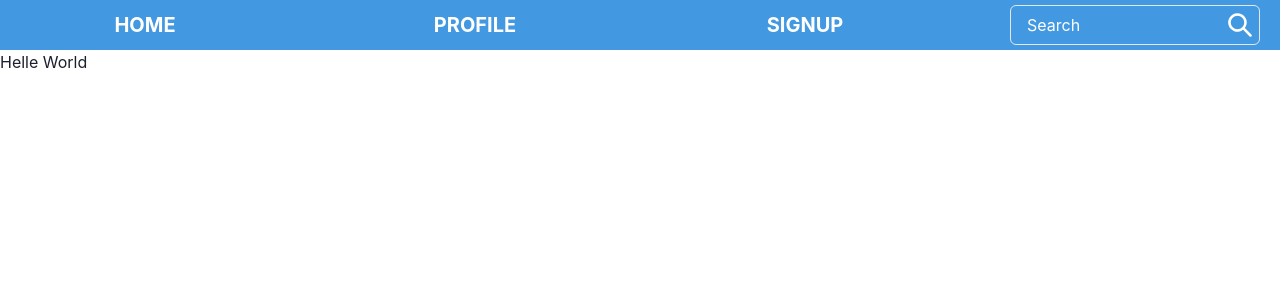
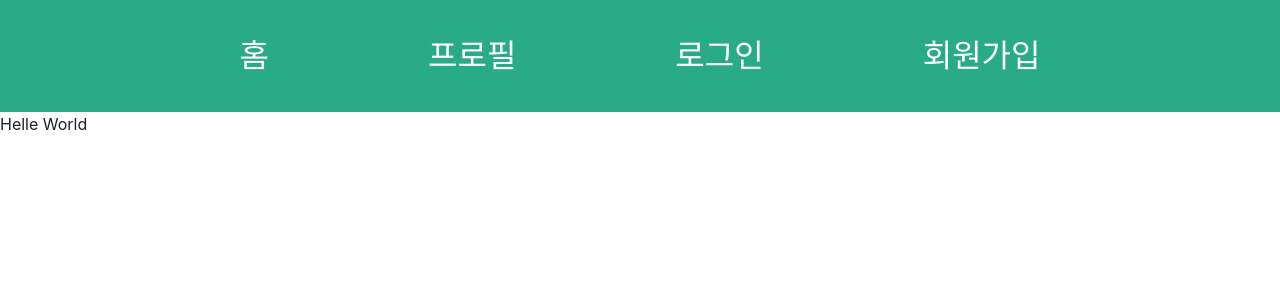
Before and after one commit to jjanmo/realtube, a Next.js app in the folder front/: page / in a window 1280 px wide. Shown: the top 300 px of the page. Built offline with nearby package versions, Linux system fonts and the light colour scheme.

Commit message:
fix: update GNB

```diff
--- /dev/null
+++ b/front/src/components/GNB/GNB.style.ts
@@ -0,0 +1,19 @@
+import styled from 'styled-components'
+
+export const Container = styled.header`
+  width: 100%;
+  height: 7rem;
+  color: white;
+  background-color: #29ab87;
+`
+export const Content = styled.div`
+  max-width: 60rem;
+  height: 100%;
+  margin: auto;
+
+  display: flex;
+  justify-content: space-around;
+  align-items: center;
+
+  font-size: 2rem;
+`
--- /dev/null
+++ b/front/src/components/GNB/GNB.tsx
@@ -0,0 +1,17 @@
+import StyledLink from '@components/StyledLink'
+import * as S from './GNB.style'
+import { links } from '@constants/links'
+
+const GNB = () => {
+  return (
+    <S.Container>
+      <S.Content>
+        {links.map(({ text, href }) => (
+          <StyledLink key={href} href={href} text={text} />
+        ))}
+      </S.Content>
+    </S.Container>
+  )
+}
+
+export default GNB
--- /dev/null
+++ b/front/src/components/GNB/index.ts
@@ -0,0 +1 @@
+export { default } from './GNB'
--- a/front/src/components/Layout/Layout.tsx
+++ b/front/src/components/Layout/Layout.tsx
@@ -1,4 +1,4 @@
-import Navigation from '@components/Navigation'
+import GNB from '@components/GNB'
 
 interface Props {
   children?: React.ReactNode
@@ -7,7 +7,7 @@ interface Props {
 const Layout = ({ children }: Props) => {
   return (
     <div>
-      <Navigation />
+      <GNB />
       {children}
     </div>
   )
--- a/front/src/components/Navigation/Navigation.tsx
+++ /dev/null
@@ -1,39 +0,0 @@
-import { Grid, GridItem, Input, InputGroup, InputRightElement } from '@chakra-ui/react'
-import StyledLink from '@components/StyledLink'
-import { SearchIcon } from '@chakra-ui/icons'
-
-const Navigation = () => {
-  const activeLink = {
-    bg: 'blue.200',
-  }
-
-  return (
-    <Grid templateColumns="repeat(4, 1fr)" gap={10} width={'100%'} h={50} mx="auto" bg="blue.400">
-      <GridItem>
-        <StyledLink href="/" text="home" color="white" _hover={activeLink} />
-      </GridItem>
-      <GridItem>
-        <StyledLink href="/profile" text="profile" color="white" _hover={activeLink} />
-      </GridItem>
-      <GridItem>
-        <StyledLink href="/signup" text="signup" color="white" _hover={activeLink} />
-      </GridItem>
-      <GridItem alignSelf="center" mx={5}>
-        <InputGroup>
-          <Input
-            variant="outline"
-            placeholder="Search"
-            _placeholder={{ color: 'white' }}
-            focusBorderColor={'white'}
-            color="white"
-          />
-          <InputRightElement pointerEvents="none">
-            <SearchIcon w={6} h={6} color="white" />
-          </InputRightElement>
-        </InputGroup>
-      </GridItem>
-    </Grid>
-  )
-}
-
-export default Navigation
--- a/front/src/components/Navigation/index.ts
+++ /dev/null
@@ -1 +0,0 @@
-export { default } from './Navigation'
--- a/front/src/components/StyledLink/StyledLink.tsx
+++ b/front/src/components/StyledLink/StyledLink.tsx
@@ -1,42 +1,25 @@
-import { Link } from '@chakra-ui/react'
 import NextLink from 'next/link'
+import styled from 'styled-components'
 
 interface Props {
   href: string
   text: string
-  bg?: string
-  color?: string
-  _hover?: {
-    bg?: string
-    color?: string
-  }
 }
 
-function StyledLink({
-  href,
-  text,
-  color = 'Black',
-  bg = 'transparent',
-  _hover = { bg: 'transparent', color: 'Black' },
-}: Props) {
+function StyledLink({ href, text }: Props) {
   return (
     <NextLink href={href} passHref>
-      <Link
-        display="flex"
-        height="100%"
-        justifyContent="center"
-        alignItems="center"
-        textTransform="uppercase"
-        fontSize={20}
-        fontWeight={700}
-        color={color}
-        bg={bg}
-        _hover={_hover}
-      >
-        {text}
-      </Link>
+      <Content>{text}</Content>
     </NextLink>
   )
 }
 
 export default StyledLink
+
+const Content = styled.div`
+  height: 100%;
+
+  display: flex;
+  justify-content: center;
+  align-items: center;
+`
--- /dev/null
+++ b/front/src/constants/links.ts
@@ -0,0 +1,18 @@
+export const links = [
+  {
+    text: '홈',
+    href: '/',
+  },
+  {
+    text: '프로필',
+    href: '/profile',
+  },
+  {
+    text: '로그인',
+    href: '/account/signin',
+  },
+  {
+    text: '회원가입',
+    href: '/account/signup',
+  },
+]
```
